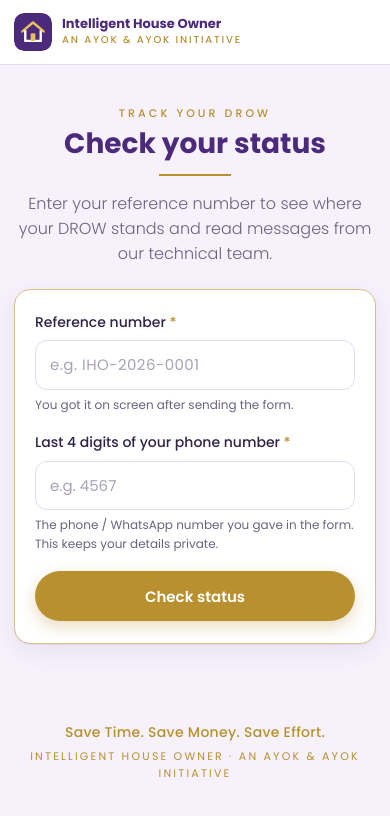
After one commit to webnwillowstudio-debug/IHO-DROW-Client-Platform, a Flask app: page /status in a window 390 px wide. The commit adds this page. Shown: the top 816 px of the page. Run offline with Flask 3, Linux system fonts and the light colour scheme; some libraries are stand-ins or nearby versions.

Commit message:
Client status page: look up by reference number + phone, show team message
- /status: ref + last 4 phone digits (refs are sequential), rate limited
- Team panel: 'Message to client' with a ready-made template
- client_message / message_at columns added in place (SQLite + Postgres)
- Message included in the Excel files

Co-Authored-By: Claude Opus 5.5 <noreply@anthropic.com>

```diff
--- a/app.py
+++ b/app.py
@@ -151,6 +151,9 @@ def local_time(iso):
     if TZ:
         dt = dt.astimezone(TZ)
     return dt.strftime("%d %b %Y, %I:%M %p")
+
+
+app.add_template_filter(lambda iso: local_time(iso) if iso else "", "localtime")
 
 
 def with_local(row):
@@ -431,6 +434,33 @@ def thanks():
     return render_template("thanks.html", ref=session.get("last_ref"), name=session.get("last_name"))
 
 
+def phone_tail(phone, n=4):
+    return "".join(ch for ch in (phone or "") if ch.isdigit())[-n:]
+
+
+@app.route("/status", methods=["GET", "POST"])
+def status():
+    """Client looks up their DROW: reference number + last 4 digits of their phone.
+    Refs are sequential, so the phone check stops people reading each other's updates."""
+    ref = clean(request.values.get("ref"), 40).upper().replace(" ", "")
+    tail = "".join(ch for ch in request.form.get("phone4", "") if ch.isdigit())
+    row, error = None, None
+    if request.method == "POST":
+        check_csrf()
+        if rate_limited(("status", client_ip()), 10, 600):
+            abort(429)
+        if re.fullmatch(r"\d{1,6}", ref):  # typed only the number part
+            ref = f"{REF_PREFIX}-{datetime.now().year}-{int(ref):04d}"
+        found = store.get_by_ref(ref) if ref else None
+        if found and len(tail) == 4 and hmac.compare_digest(tail, phone_tail(found["phone"])):
+            row = found
+        else:
+            error = "We could not find a DROW with that reference number and phone. Please check both and try again."
+    label, note = C.CLIENT_STATUS.get(row["status"], (row["status"], "")) if row else ("", "")
+    return render_template("status.html", ref=ref, row=row, error=error, label=label, note=note,
+                           steps=C.STATUSES[:4], C=C)
+
+
 @app.get("/healthz")
 def healthz():
     return {"ok": True}
@@ -497,6 +527,7 @@ def admin_detail(sid):
             clean(request.form.get("options"), 8000),
             clean(request.form.get("way_forward"), 8000),
             clean(request.form.get("team_notes"), 4000),
+            clean(request.form.get("client_message"), 6000),
         )
         sync_excel(sid)
         flash("Saved. The Excel files are updated.")
--- a/drow/choices.py
+++ b/drow/choices.py
@@ -105,3 +105,37 @@ STATUSES = [
     "Way forward agreed",
     "Closed",
 ]
+
+
+# What the client sees on the status page for each team status
+CLIENT_STATUS = {
+    "New": ("Received", "We have received your DROW. Our team will review it soon."),
+    "Under review": ("Under review", "Our technical team is studying your Dream and Resources."),
+    "Options shared": ("Options shared", "We have shared design options with you."),
+    "Way forward agreed": ("Way forward agreed", "We have agreed the way forward together."),
+    "Closed": ("Closed", "This enquiry is closed. Thank you for choosing Intelligent House Owner."),
+}
+
+# Ready-made messages the team can drop into "Message to client" and then edit
+MESSAGE_TEMPLATES = [
+    ("Resources gap - confirm before site visit", """Dear Sir,
+
+As per our standard process, the next step is to schedule a site visit by our architect.
+
+However, based on our preliminary analysis of your Dream and the Resources you've shared, we noticed that your proposed home (approximately 4,500-5,000 sq. ft.) may not be achievable within your current resources.
+
+Before proceeding with the site visit, we would like to confirm one important point.
+
+You may choose either to:
+
+• Align your dream with your current resources, or
+• Enhance your resources to achieve your dream.
+
+If you're willing to proceed with either of these, simply reply "YES".
+
+Our architect will visit your site and present the best possible design options based on your Dream and Resources. You can then choose the option that best suits your priorities. We will also prepare a rough conceptual plan for your selected option.
+
+This entire process, including the site visit, option presentation, and rough conceptual plan, is complimentary.
+
+If neither is an option, we completely understand. Thank you for considering Intelligent House Owner. We sincerely appreciate the opportunity and wish you all the very best."""),
+]
--- a/drow/excel.py
+++ b/drow/excel.py
@@ -110,6 +110,7 @@ COLUMNS = [
     ("O - Options (team)", 45, lambda r, d: r.get("options")),
     ("W - Way Forward (team)", 45, lambda r, d: r.get("way_forward")),
     ("Team Notes", 35, lambda r, d: r.get("team_notes")),
+    ("Message to Client", 50, lambda r, d: r.get("client_message")),
     ("Last Updated", 18, lambda r, d: r["_updated_local"]),
 ]
 
@@ -118,7 +119,7 @@ BANDS = [
     ("CLIENT", 1, 6, PURPLE),
     ("D - DREAM HOME", 7, 11, PURPLE),
     ("R - RESOURCES", 12, 16, PURPLE),
-    ("O / W - OUR TEAM", 17, 20, GOLD),
+    ("O / W - OUR TEAM", 17, 21, GOLD),
 ]
 
 
@@ -329,6 +330,9 @@ def build_client(row, path):
     kv("Status", row.get("status"))
     if row.get("team_notes"):
         kv("Team Notes", row.get("team_notes"))
+    if row.get("client_message"):
+        kv("Message to Client", "")
+        block(row.get("client_message"))
     gap()
     ws.merge_cells(start_row=r, start_column=1, end_row=r, end_column=2)
     c = ws.cell(r, 1, "DROW Discovery Framework  -  Intelligent House Owner  -  An AYOK & AYOK Initiative  -  Confidential")
--- a/static/css/style.css
+++ b/static/css/style.css
@@ -351,3 +351,33 @@ dl { margin: 0; }
 @media (prefers-reduced-motion: reduce) {
   .sending-spin::after, .sending-bar.indeterminate span { animation-duration: 3s; }
 }
+
+/* ---------- Client status page ---------- */
+.status-shell { padding-bottom: 32px; }
+.status-shell .card { margin-bottom: 16px; }
+.status-form { padding: 22px 20px; }
+.status-form input#ref { text-transform: uppercase; letter-spacing: .03em; }
+.status-form input#ref::placeholder { text-transform: none; }
+.status-card { padding: 22px 20px; }
+.status-card .eyebrow { margin: 0 0 2px; text-align: left; }
+.status-card .h2 { margin: 0 0 14px; }
+.status-now { display: grid; gap: 2px; padding: 14px 16px; border-radius: 12px; }
+.status-now span { font-size: 12px; opacity: .85; }
+.status-now strong { font-size: 20px; font-weight: 600; line-height: 1.3; }
+.status-now small { font-size: 13px; opacity: .9; }
+.track { list-style: none; margin: 18px 0 0; padding: 0; display: grid; grid-template-columns: repeat(4, 1fr); gap: 4px; position: relative; }
+.track::before { content: ""; position: absolute; top: 15px; left: 12.5%; right: 12.5%; height: 2px; background: var(--line); }
+.track li { position: relative; text-align: center; font-size: 11.5px; line-height: 1.3; color: var(--muted); }
+.track i {
+  display: grid; place-items: center; width: 32px; height: 32px; margin: 0 auto 6px; position: relative;
+  border-radius: 50%; border: 2px solid var(--line); background: var(--white); font-style: normal; font-weight: 600; font-size: 13px;
+}
+.track li.done i { background: var(--purple); border-color: var(--purple); color: var(--gold-soft); }
+.track li.now i { border-color: var(--gold); color: var(--purple); box-shadow: 0 0 0 4px rgba(184, 144, 47, .18); }
+.track li.now span { color: var(--purple); font-weight: 600; }
+.msg-card { padding: 20px; border-left: 4px solid var(--gold); }
+.msg-head { margin: 0 0 4px; font-size: 16px; color: var(--purple); }
+.msg-date { margin: 0 0 12px; font-size: 12px; color: var(--muted); }
+.msg-body { white-space: pre-line; overflow-wrap: anywhere; font-size: 14.5px; line-height: 1.65; color: var(--ink); }
+.client-msg select { margin-bottom: 8px; }
+.status-link { margin-top: 14px; font-size: 14px; }
--- a/templates/form.html
+++ b/templates/form.html
@@ -83,6 +83,7 @@
       <li><b>O</b><span>Options</span><em>Our team</em></li>
       <li><b>W</b><span>Way Forward</span><em>Together</em></li>
     </ol>
+    <p class="status-link">Already sent your DROW? <a class="link" href="{{ url_for('status') }}"><b>Check your status →</b></a></p>
   </div>
 </section>
 
--- /dev/null
+++ b/templates/status.html
@@ -0,0 +1,69 @@
+{% extends "base.html" %}
+{% block title %}Check your DROW status{% endblock %}
+{% block content %}
+<section class="hero">
+  <div class="wrap narrow center">
+    <p class="eyebrow">Track your DROW</p>
+    <h1>Check your status</h1>
+    <span class="rule"></span>
+    <p class="lead">Enter your reference number to see where your DROW stands and read messages from our technical team.</p>
+  </div>
+</section>
+
+<section class="wrap narrow status-shell">
+  {% if not row %}
+  <form class="card status-form" method="post" action="{{ url_for('status') }}" novalidate>
+    <input type="hidden" name="_csrf" value="{{ csrf_token() }}">
+    {% if error %}<div class="alert" role="alert">{{ error }}</div>{% endif %}
+    <div class="field">
+      <label for="ref">Reference number <i>*</i></label>
+      <input id="ref" name="ref" value="{{ ref }}" required autocomplete="off" autocapitalize="characters"
+             placeholder="e.g. IHO-2026-0001" maxlength="40">
+      <p class="hint">You got it on screen after sending the form.</p>
+    </div>
+    <div class="field">
+      <label for="phone4">Last 4 digits of your phone number <i>*</i></label>
+      <input id="phone4" name="phone4" required inputmode="numeric" autocomplete="off" pattern="[0-9]{4}"
+             maxlength="4" placeholder="e.g. 4567">
+      <p class="hint">The phone / WhatsApp number you gave in the form. This keeps your details private.</p>
+    </div>
+    <button class="btn gold wide" type="submit">Check status</button>
+  </form>
+  {% else %}
+  <div class="card status-card">
+    <p class="eyebrow">{{ row.ref }}</p>
+    <h2 class="h2">Hello {{ row.client_name.split(' ')[0] }}</h2>
+
+    <div class="status-now s-{{ row.status | lower | replace(' ', '-') }}">
+      <span>Current status</span>
+      <strong>{{ label }}</strong>
+      <small>{{ note }}</small>
+    </div>
+
+    {% if row.status != 'Closed' %}
+    {% set cur = steps.index(row.status) if row.status in steps else 0 %}
+    <ol class="track" aria-label="Progress">
+      {% for s in steps %}
+        <li class="{% if loop.index0 < cur %}done{% elif loop.index0 == cur %}now{% endif %}">
+          <i>{% if loop.index0 < cur %}✓{% else %}{{ loop.index }}{% endif %}</i>
+          <span>{{ C.CLIENT_STATUS[s][0] }}</span>
+        </li>
+      {% endfor %}
+    </ol>
+    {% endif %}
+  </div>
+
+  <div class="card msg-card">
+    <h3 class="msg-head">Message from our technical team</h3>
+    {% if row.client_message %}
+      {% if row.message_at %}<p class="msg-date">{{ row.message_at | localtime }}</p>{% endif %}
+      <div class="msg-body">{{ row.client_message }}</div>
+    {% else %}
+      <p class="muted">No message yet. Our team will post updates for you here. You can check back any time.</p>
+    {% endif %}
+  </div>
+
+  <p class="center"><a class="link" href="{{ url_for('status') }}">Check another reference number</a></p>
+  {% endif %}
+</section>
+{% endblock %}
--- a/templates/thanks.html
+++ b/templates/thanks.html
@@ -9,7 +9,8 @@
     <span class="rule"></span>
     <p class="lead">We have received your Dream Home and Resources. Our expert team will study them and get back to you with the best Options.</p>
     {% if ref %}
-      <p class="ref-box">Your reference number<br><strong>{{ ref }}</strong><small>Please keep it for when we call you.</small></p>
+      <p class="ref-box">Your reference number<br><strong>{{ ref }}</strong><small>Please keep it. Use it to check your status any time.</small></p>
+      <p><a class="btn" href="{{ url_for('status', ref=ref) }}">Check my status</a></p>
     {% endif %}
   </div>
 </section>
```
Also changed, not shown: drow/storage.py (+25 -4 lines), templates/admin_detail.html (+21 -0 lines).
